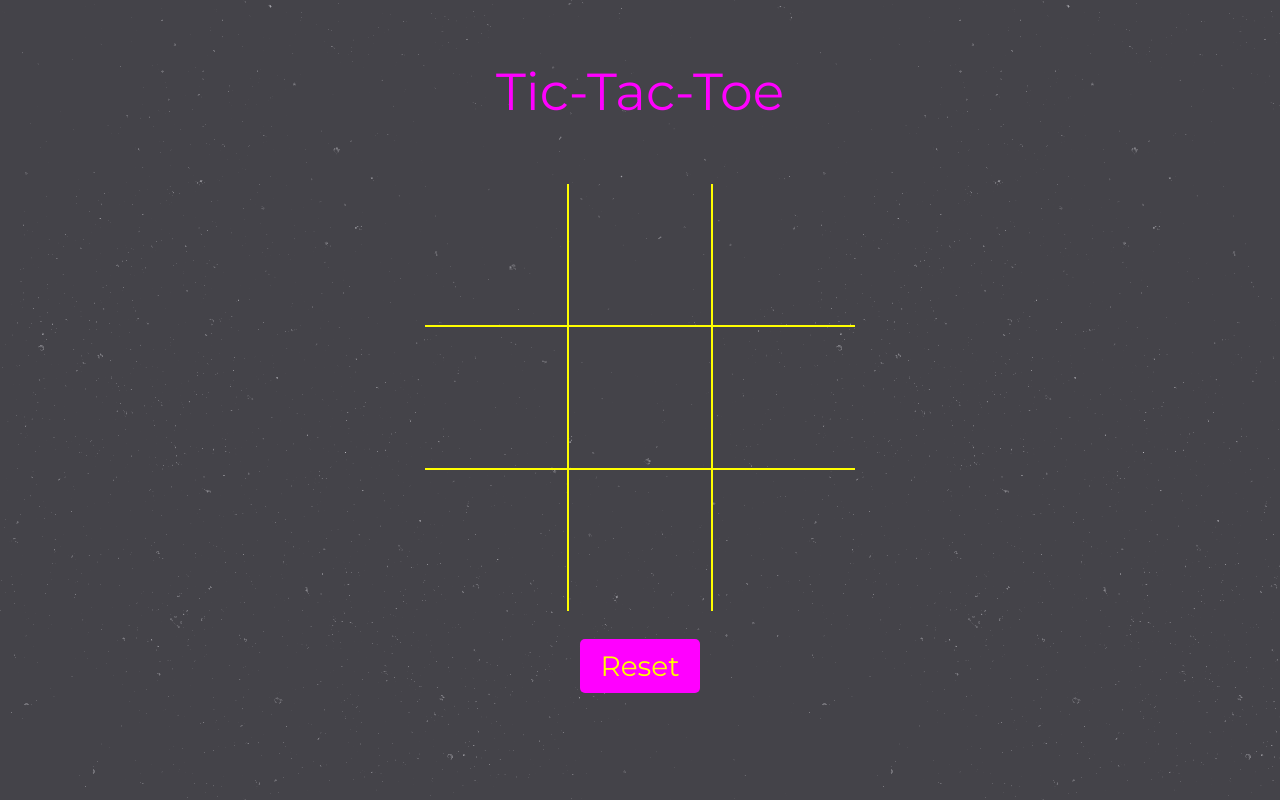
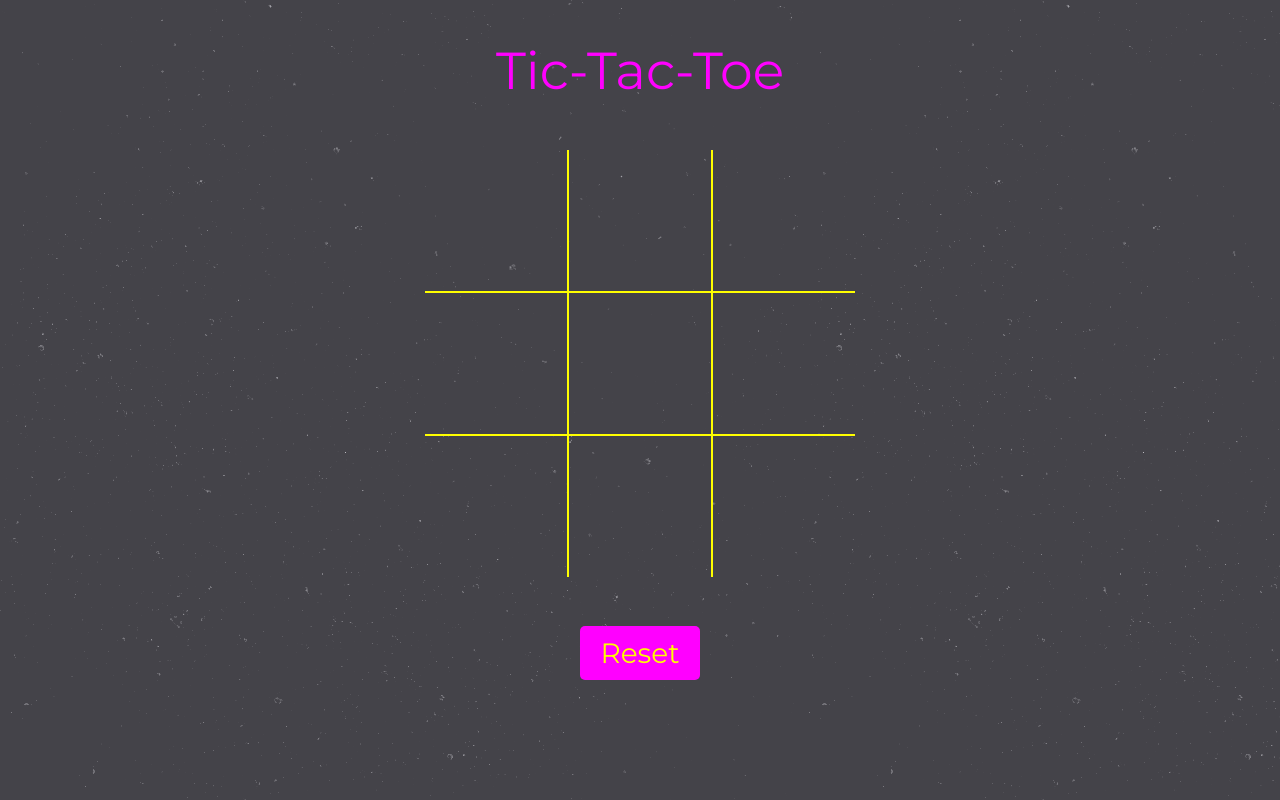
Before and after one commit to Pumala/tictactoe, a plain HTML site: page index.html in a window 1280 px wide. Drawn offline with Linux system fonts and the light colour scheme.

Commit message:
update styles.css

```diff
--- a/css/styles.css
+++ b/css/styles.css
@@ -51,7 +51,7 @@ body {
 
 .container {
     margin: 0 auto;
-    padding: 50px 5%;
+    padding: 25px 5%;
 }
 
 h1 {
@@ -106,8 +106,9 @@ td {
     font-size: 1.25em;
     border-radius: 5px;
     border: none;
-    padding: 7px 15px;
+    padding: 8px 16px;
     outline: none;
+    margin-top: .75em;
 }
 
 #resetBtn, td {
@@ -122,10 +123,11 @@ td {
 @media screen and (min-width: 500px) {
     .container {
         width: 430px;
-        padding: 2.5em;
+        padding: 2em;
     }
     h1 {
     font-size: 3.25em;
+    padding: .25em;
     }
     #message {
         font-size: 2em;
```
